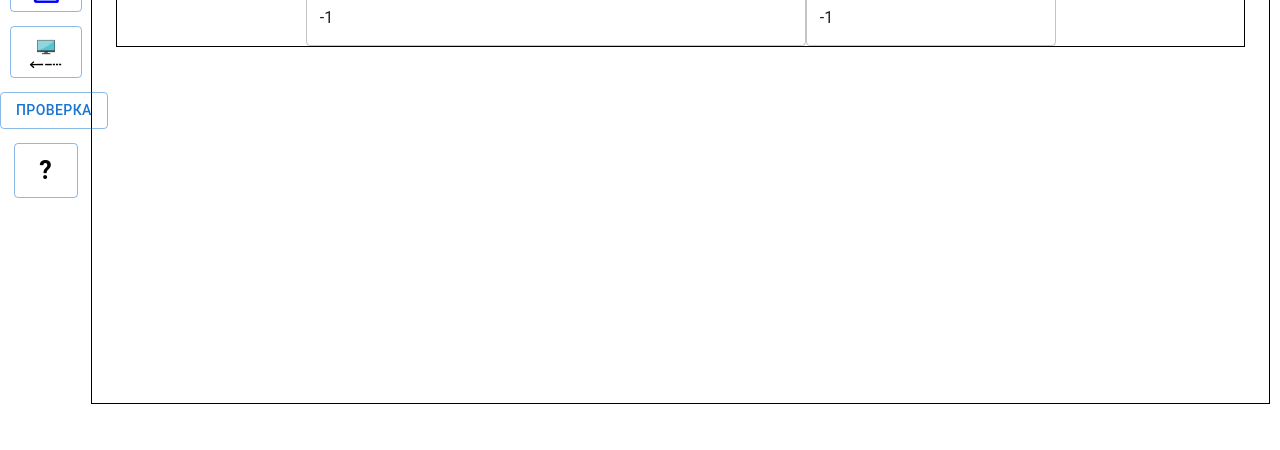
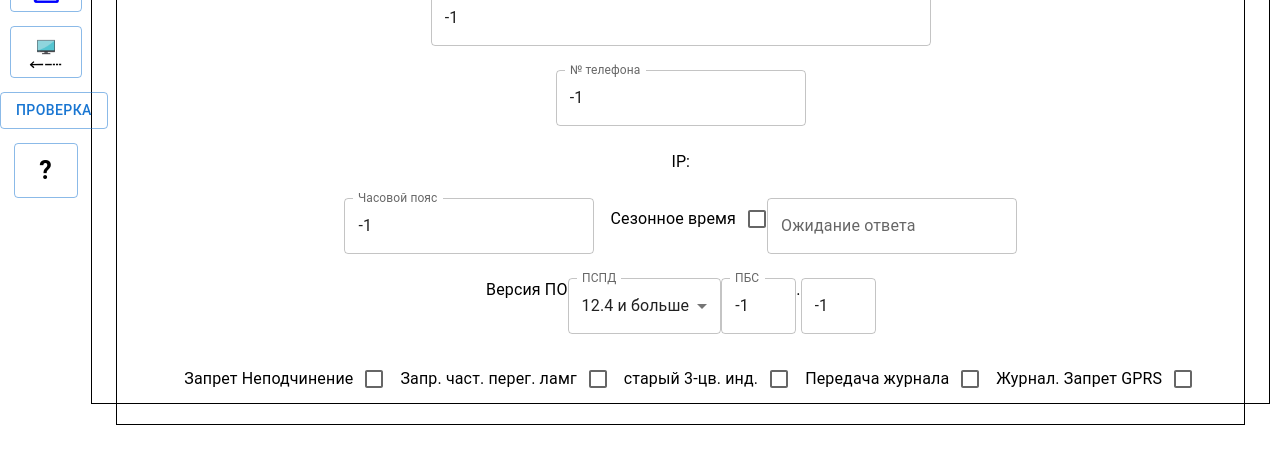
Before and after one commit to Londers/cross_control, a React (Create React App) app: page / in a window 1280 px wide. Shown: the part 318-768 px from the top of the page. Built offline with nearby package versions, Linux system fonts and the light colour scheme; no server answers.

Commit message:
main tab almost finished

```diff
--- /dev/null
+++ b/src/features/Tables/SetupDKTable.tsx
@@ -0,0 +1,42 @@
+import React from "react";
+import {SetupDK} from "../../common";
+import {useAppDispatch} from "../../app/hooks";
+import {setSetupDk} from "../crossInfoSlice";
+import {DataGrid, GridColumns, GridRowsProp} from "@mui/x-data-grid";
+
+const columns: GridColumns = [
+    {field: "dkn", headerName: "№ ДК", type: 'number', editable: true},
+    {field: "dktype", headerName: "Тип ДК", type: 'number', editable: true},
+    {field: "tminf", headerName: "Т мин см фаз", type: 'number', editable: true},
+    {field: "tmaxf", headerName: "Т мах см фаз", type: 'number', editable: true},
+    {field: "tprom", headerName: "Т мах Т пр", type: 'number', editable: true},
+    {field: "tminmax", headerName: "Т мах Т мин", type: 'number', editable: true},
+]
+
+function SetupDKTable(props: {setup: SetupDK}) {
+
+    const rows: GridRowsProp = [{
+        id: 1,
+        ...props.setup
+    }]
+
+    const dispatch = useAppDispatch()
+
+    const handleSetupDKChange = () => {
+        dispatch(setSetupDk(props.setup))
+    }
+
+    return (
+        <div style={{ height: "110px", width: '38rem', marginInline: "auto" }}>
+            <DataGrid
+                // onCellEditStop={(e) => console.log(e)}
+                rows={rows}
+                columns={columns}
+                experimentalFeatures={{ newEditingApi: true }}
+                hideFooter
+            />
+        </div>
+    )
+}
+
+export default SetupDKTable;
--- a/src/features/Tabs/MainTab.tsx
+++ b/src/features/Tabs/MainTab.tsx
@@ -1,16 +1,28 @@
 import React, {ChangeEvent} from "react";
-import {Box, Button, FormControl, InputLabel, MenuItem, Select, SelectChangeEvent, TextField} from "@mui/material";
+import {
+    Box,
+    Button, Checkbox,
+    FormControl,
+    FormControlLabel,
+    InputLabel,
+    MenuItem,
+    Select,
+    SelectChangeEvent,
+    TextField
+} from "@mui/material";
 import ReloadIcon from "../../common/icons/ReloadIcon";
 import TimeIcon from "../../common/icons/TimeIcon";
 import {useAppDispatch, useAppSelector} from "../../app/hooks";
 import {
+    changeDeviceSummertime, changeJournal, changeNogprs,
     selectCrossInfo,
     setDeviceArea,
     setDeviceId,
-    setDeviceIdevice, setDeviceName, setDevicePhone,
+    setDeviceIdevice, setDeviceName, setDevicePbsl, setDevicePbsr, setDevicePhone, setDevicePspd,
     setDeviceSubarea,
-    setDeviceType
+    setDeviceType, setDeviceTz
 } from "../crossInfoSlice";
+import SetupDKTable from "../Tables/SetupDKTable";
 
 function MainTab() {
     const width = 40
@@ -45,6 +57,34 @@ function MainTab() {
 
     const handlePhoneChange = (event: ChangeEvent<HTMLInputElement>) => {
         dispatch(setDevicePhone(event.target.value))
+    }
+
+    const handleTzChange = (event: ChangeEvent<HTMLInputElement>) => {
+        dispatch(setDeviceTz(event.target.valueAsNumber))
+    }
+
+    const handleSummertimeChange = () => {
+        dispatch(changeDeviceSummertime())
+    }
+
+    const handlePspdChange = (event: SelectChangeEvent<string>) => {
+        dispatch(setDevicePspd(event.target.value))
+    }
+
+    const handlePbslChange = (event: ChangeEvent<HTMLInputElement>) => {
+        dispatch(setDevicePbsl(event.target.valueAsNumber))
+    }
+
+    const handlePbsrChange = (event: ChangeEvent<HTMLInputElement>) => {
+        dispatch(setDevicePbsr(event.target.valueAsNumber))
+    }
+
+    const handleJournalChange = () => {
+        dispatch(changeJournal())
+    }
+
+    const handleNogprsChange = () => {
+        dispatch(changeNogprs())
     }
 
     return (
@@ -111,11 +151,11 @@ function MainTab() {
                     onChange={handleSubareaChange}
                 />
             </div>
-            <br />
+            <br/>
             <div>
                 <Button variant="outlined">Выберите координаты</Button>
             </div>
-            <br />
+            <br/>
             <div>
                 <TextField
                     label="Место размещения"
@@ -124,6 +164,9 @@ function MainTab() {
                     value={crossInfo.state?.name ?? -1}
                     onChange={handleNameChange}
                 />
+            </div>
+            <br/>
+            <div>
                 <TextField
                     label="№ телефона"
                     // inputProps={{pattern: "^([0-9]{1,4}\\-){3}[0-9]{1,3}$"}}
@@ -133,6 +176,98 @@ function MainTab() {
                     onChange={handlePhoneChange}
                 />
             </div>
+            <br/>
+            <div>
+                IP: {crossInfo.deviceIP}
+            </div>
+            <br/>
+            <div>
+                <TextField
+                    label="Часовой пояс"
+                    type="number"
+                    style={{width: "250px"}}
+                    value={crossInfo.state?.arrays.timedev.tz ?? -1}
+                    onChange={handleTzChange}
+                />
+                <FormControlLabel
+                    control={<Checkbox value={crossInfo.state?.arrays.timedev.summer}
+                                       onChange={handleSummertimeChange}/>}
+                    label="Сезонное время"
+                    labelPlacement="start"
+                />
+                <TextField
+                    label="Ожидание ответа"
+                    type="number"
+                    style={{width: "250px"}}
+                />
+            </div>
+            <br/>
+            <div>
+                Версия ПО
+                <FormControl sx={{width: "fit-content", minWidth: "90px"}}>
+                    <InputLabel id="demo-simple-select-label">ПСПД</InputLabel>
+                    <Select
+                        labelId="demo-simple-select-label"
+                        id="demo-simple-select"
+                        value={((parseFloat(crossInfo.state?.Model.vpcpdl + "." + crossInfo.state?.Model.vpcpdr) <= 12.3) ? "12.3" : "12.4") ?? "12.3"}
+                        label="ПСПД"
+                        onChange={handlePspdChange}
+                    >
+                        <MenuItem value="12.3" key={0}>12.3 и меньше</MenuItem>
+                        <MenuItem value="12.4" key={1}>12.4 и больше</MenuItem>
+                    </Select>
+                </FormControl>
+                <TextField
+                    label="ПБС"
+                    type="number"
+                    style={{width: "75px"}}
+                    value={crossInfo.state?.Model.vpbsl ?? -1}
+                    onChange={handlePbslChange}
+                />
+                <span>.</span>
+                <TextField
+                    type="number"
+                    style={{width: "75px"}}
+                    value={crossInfo.state?.Model.vpbsr ?? -1}
+                    onChange={handlePbsrChange}
+                />
+            </div>
+            <br/>
+            <div>
+                <FormControlLabel
+                    control={<Checkbox/>}
+                    label="Запрет Неподчинение"
+                    labelPlacement="start"
+                />
+                <FormControlLabel
+                    control={<Checkbox/>}
+                    label="Запр. част. перег. ламг"
+                    labelPlacement="start"
+                />
+                <FormControlLabel
+                    control={<Checkbox/>}
+                    label="старый 3-цв. инд."
+                    labelPlacement="start"
+                />
+                <FormControlLabel
+                    control={<Checkbox value={crossInfo.state?.arrays.timedev.journal}
+                                       onChange={handleJournalChange}/>}
+                    label="Передача журнала"
+                    labelPlacement="start"
+                />
+                <FormControlLabel
+                    control={<Checkbox value={crossInfo.state?.arrays.timedev.nogprs}
+                                       onChange={handleNogprsChange}/>}
+                    label="Журнал. Запрет GPRS"
+                    labelPlacement="start"
+                />
+            </div>
+            <br/>
+            <div>
+                {
+                    crossInfo.state?.arrays.SetupDK && <SetupDKTable setup={crossInfo.state?.arrays.SetupDK}/>
+                }
+            </div>
         </Box>
     )
 }
--- a/src/features/crossInfoSlice.ts
+++ b/src/features/crossInfoSlice.ts
@@ -1,4 +1,4 @@
-import {CrossControlInfoMsg} from "../common";
+import {CrossControlInfoMsg, SetupDK} from "../common";
 import {createSlice, PayloadAction} from "@reduxjs/toolkit";
 import {RootState} from "../app/store";
 
@@ -19,7 +19,24 @@ export const crossInfoSlice = createSlice({
             Object.assign(state, action.payload)
         },
         setDeviceType: (state, action: PayloadAction<number>) => {
-            if (state.state) state.state.arrays.type = action.payload
+            if (state.state) {
+                state.state.arrays.type = action.payload
+                switch (action.payload) {
+                    case 1:
+                        state.state.Model.C12 = true;
+                        break;
+                    // case 2:
+                    //     break;
+                    case 4:
+                        state.state.Model.DKA = true;
+                        break;
+                    case 8:
+                        state.state.Model.DTA = true;
+                        break;
+                    default:
+                        break;
+                }
+            }
         },
         setDeviceId: (state, action: PayloadAction<number>) => {
             if (state.state) state.state.id = action.payload
@@ -39,6 +56,32 @@ export const crossInfoSlice = createSlice({
         setDevicePhone: (state, action: PayloadAction<string>) => {
             if (state.state) state.state.phone = action.payload
         },
+        setDeviceTz: (state, action: PayloadAction<number>) => {
+            if (state.state) state.state.arrays.timedev.tz = action.payload
+        },
+        changeDeviceSummertime: (state) => {
+            if (state.state) state.state.arrays.timedev.summer = !state.state.arrays.timedev.summer
+        },
+        setDevicePspd: (state, action: PayloadAction<string>) => {
+            if (state.state) {
+                [state.state.Model.vpcpdl, state.state.Model.vpcpdr] = action.payload.split(".").map(v => Number(v))
+            }
+        },
+        setDevicePbsl: (state, action: PayloadAction<number>) => {
+            if (state.state) state.state.Model.vpbsl = action.payload
+        },
+        setDevicePbsr: (state, action: PayloadAction<number>) => {
+            if (state.state) state.state.Model.vpbsr = action.payload
+        },
+        changeJournal: (state) => {
+            if (state.state) state.state.arrays.timedev.journal = !state.state.arrays.timedev.journal
+        },
+        changeNogprs: (state) => {
+            if (state.state) state.state.arrays.timedev.nogprs = !state.state.arrays.timedev.nogprs
+        },
+        setSetupDk: (state, action: PayloadAction<SetupDK>) => {
+            if (state.state) state.state.arrays.SetupDK = action.payload
+        },
     }
 })
 
@@ -51,6 +94,14 @@ export const {
     setDeviceSubarea,
     setDeviceName,
     setDevicePhone,
+    setDeviceTz,
+    changeDeviceSummertime,
+    setDevicePspd,
+    setDevicePbsl,
+    setDevicePbsr,
+    changeJournal,
+    changeNogprs,
+    setSetupDk,
 } = crossInfoSlice.actions
 
 export const selectCrossInfo = (state: RootState) => state.crossInfo
```
